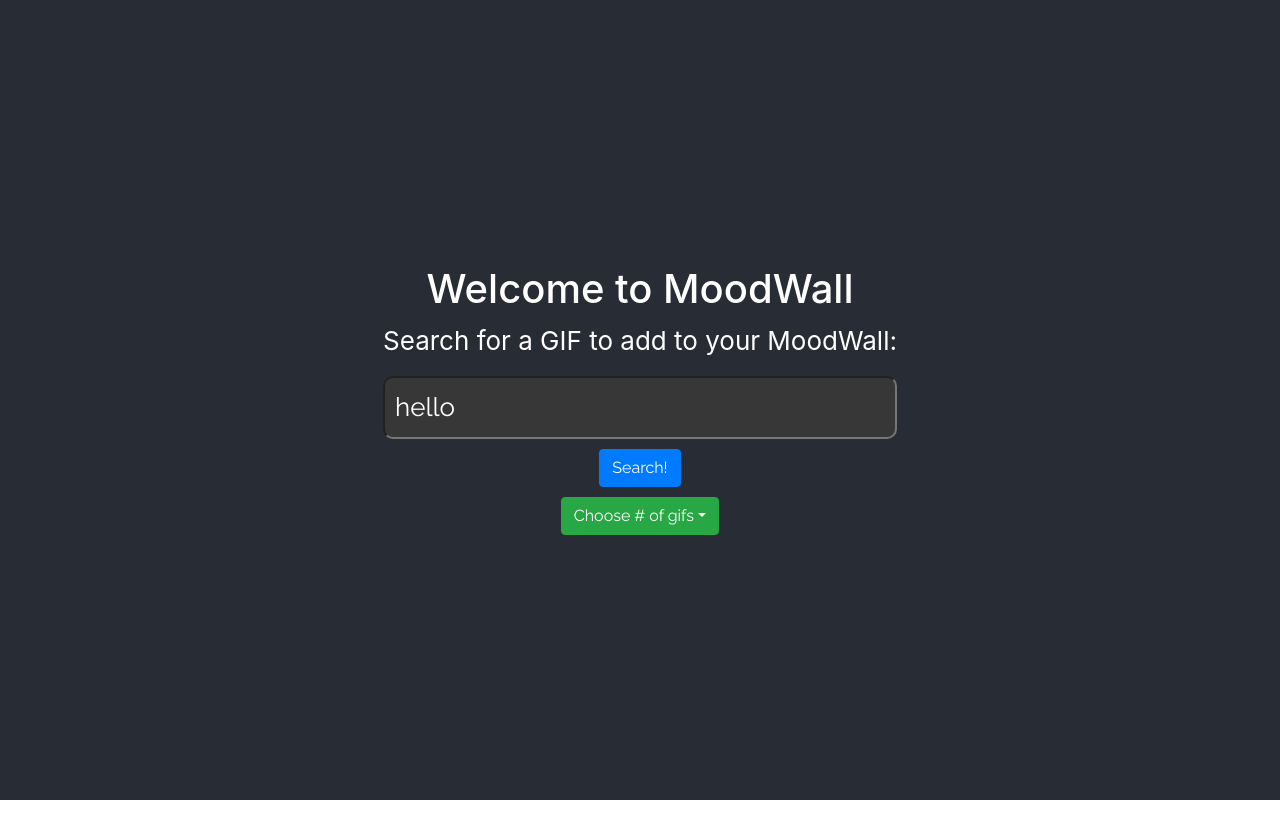
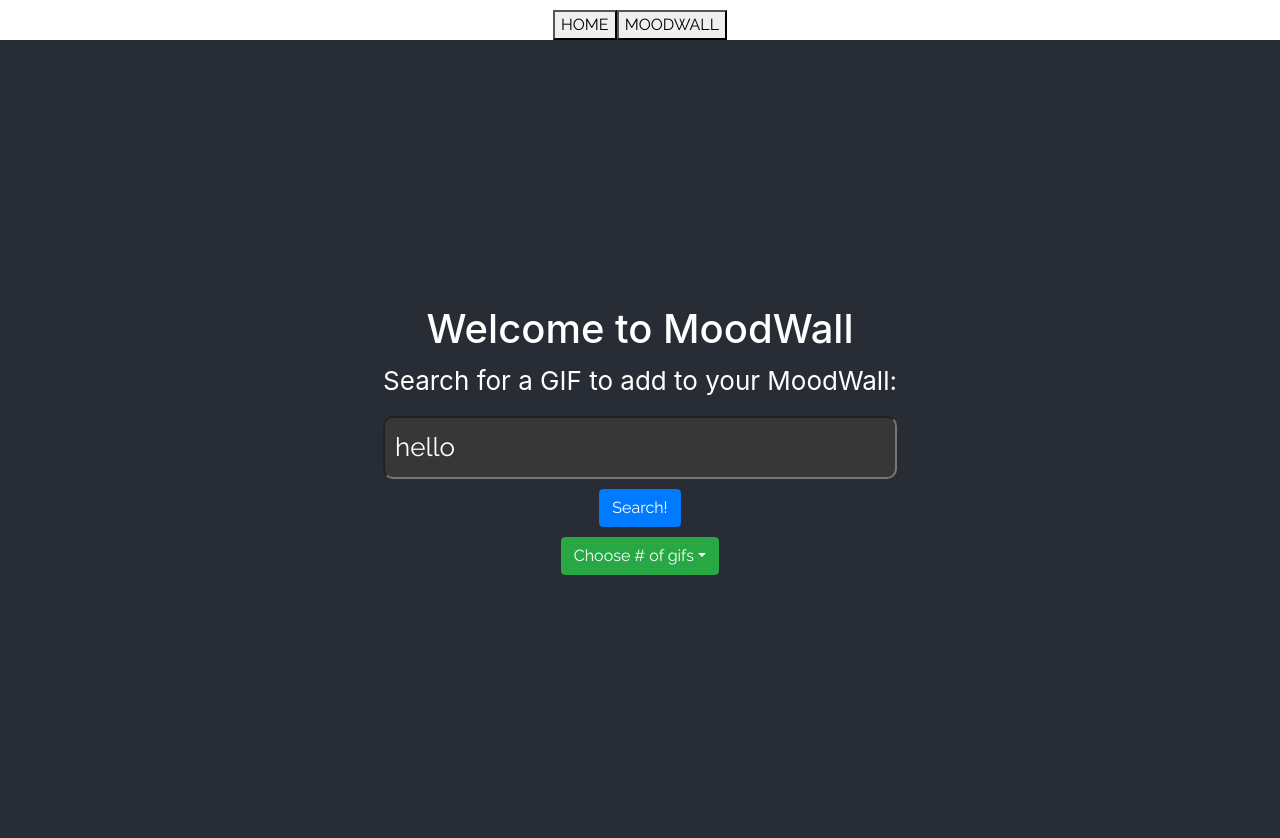
Before and after one commit to mhanna15/GifPicker, a React (Create React App) app in the folder gifpicker/: page / in a window 1280 px wide. Before the commit the page ends 800 px from the top, so only its background shows below. Built offline with nearby package versions, Linux system fonts and the light colour scheme.

Commit message:
finished everything but needs styling

```diff
--- a/gifpicker/src/App.js
+++ b/gifpicker/src/App.js
@@ -1,19 +1,45 @@
-import React from "react";
+import React, { useState } from "react";
 import "./App.css";
 import SearchForm from "./searchForm";
-import Search from "./api";
-
+// import Search from "./api";
+import MoodWall from "./MoodWall";
 
 function App() {
+  const [showHome, setShowHome] = useState(true);
+  const [showMoodWall, setShowMoodWall] = useState(false);
+  const [moodLinks, setMoodLinks] = useState([]);
+
+  const updateMoodLinks = url => {
+    setMoodLinks(moodLinks.concat(url));
+  };
+
   return (
     <div className="App">
-      <header className="App-header">
-        <h1>Welcome to MoodWall</h1>
-        <SearchForm />
-      </header>
+      <button
+        onClick={() => {
+          setShowHome(true);
+          setShowMoodWall(false);
+        }}
+      >
+        HOME
+      </button>
+      <button
+        onClick={() => {
+          setShowMoodWall(true);
+          setShowHome(false);
+        }}
+      >
+        MOODWALL
+      </button>
 
+      {showHome && (
+        <header className="App-header">
+          <h1>Welcome to MoodWall</h1>
+          <SearchForm updateMoodLinks={updateMoodLinks} />
+        </header>
+      )}
+      {showMoodWall && <MoodWall moodLinks={moodLinks} />}
     </div>
-
   );
 }
 
--- /dev/null
+++ b/gifpicker/src/MoodWall.css
@@ -0,0 +1,10 @@
+body {
+  margin: 0;
+  font-family: Raleway;
+  background-color: #282c34;
+  display: flex;
+  flex-direction: column;
+  justify-content: center;
+  color: white;
+  font-size: calc(10px + 2vmin);
+}
--- a/gifpicker/src/moodWall.js
+++ b/gifpicker/src/moodWall.js
@@ -0,0 +1,13 @@
+import React, { useState } from "react";
+function MoodWall(props) {
+  const { moodLinks } = props;
+  return (
+    <div>
+      {moodLinks.map(url => (
+        <img src={url} />
+      ))}
+    </div>
+  );
+}
+
+export default MoodWall;
--- a/gifpicker/src/searchForm.js
+++ b/gifpicker/src/searchForm.js
@@ -4,10 +4,12 @@ import { Button, Dropdown } from "react-bootstrap";
 
 import "./SearchForm.css";
 
-const SearchForm = () => {
+const SearchForm = props => {
   const [query, setQuery] = useState("hello");
   const [results, setResults] = useState([]);
-  const [limit, setLimit] = useState(3)
+  const [limit, setLimit] = useState(3);
+
+  const { updateMoodLinks } = props;
 
   const API_KEY = "y5nemJHuTtxBZ01t4en7VHWEoYFEM7E5"; // put this at the top level of the component
 
@@ -21,7 +23,7 @@ const SearchForm = () => {
         console.log("FETCH THEN > content:");
         console.log(content);
         setResults(content.data);
-      })
+      });
   };
 
   return (
@@ -47,17 +49,21 @@ const SearchForm = () => {
         </Dropdown.Toggle>
 
         <Dropdown.Menu>
-          <Dropdown.Item onClick={() => setLimit(3)} >3</Dropdown.Item>
-          <Dropdown.Item onClick={() => setLimit(4)} >4</Dropdown.Item>
-          <Dropdown.Item onClick={() => setLimit(5)} >5</Dropdown.Item>
-          <Dropdown.Item onClick={() => setLimit(3)} >6</Dropdown.Item>
-          <Dropdown.Item onClick={() => setLimit(4)} >7</Dropdown.Item>
-          <Dropdown.Item onClick={() => setLimit(5)} >8</Dropdown.Item>
+          <Dropdown.Item onClick={() => setLimit(3)}>3</Dropdown.Item>
+          <Dropdown.Item onClick={() => setLimit(4)}>4</Dropdown.Item>
+          <Dropdown.Item onClick={() => setLimit(5)}>5</Dropdown.Item>
+          <Dropdown.Item onClick={() => setLimit(3)}>6</Dropdown.Item>
+          <Dropdown.Item onClick={() => setLimit(4)}>7</Dropdown.Item>
+          <Dropdown.Item onClick={() => setLimit(5)}>8</Dropdown.Item>
         </Dropdown.Menu>
       </Dropdown>
 
       {results.map(d => (
-        <img src={d.images.downsized.url} alt={d.title} />
+        <img
+          src={d.images.downsized.url}
+          alt={d.title}
+          onClick={() => updateMoodLinks(d.images.downsized.url)}
+        />
       ))}
     </form>
   );
```
